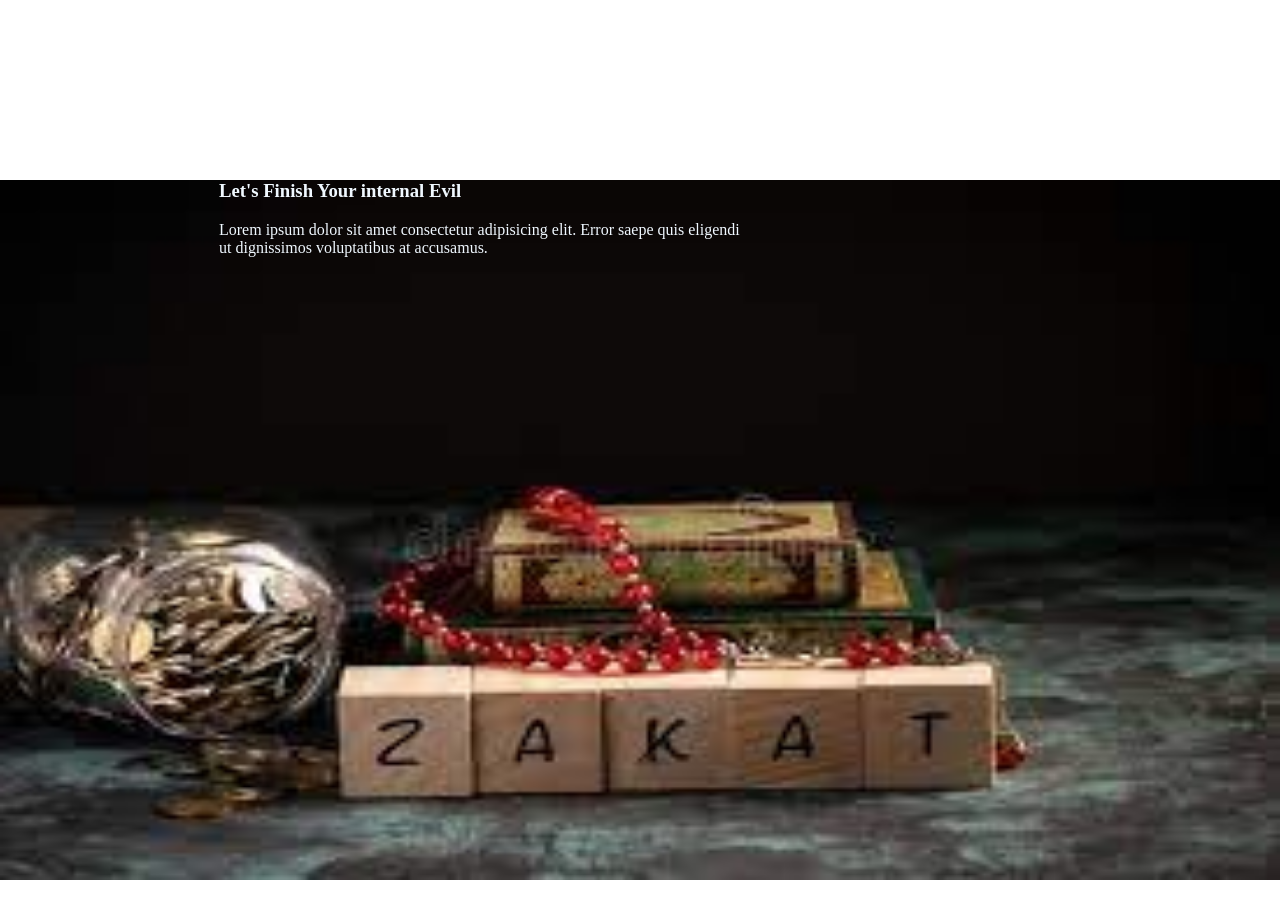
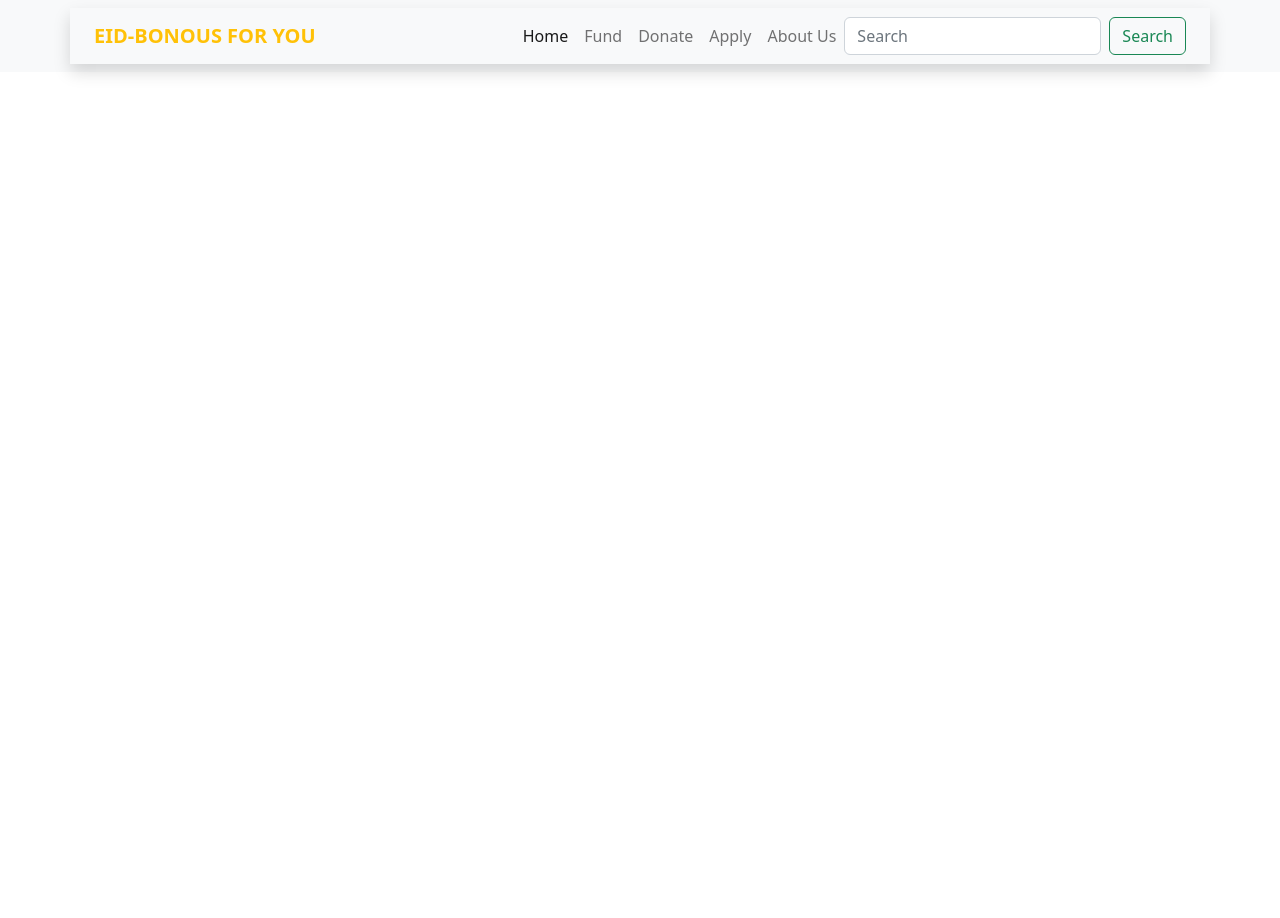
Before and after one commit to Md-Mubarak-Hossain/eidZakat, a plain HTML site: page index.html in a window 1280 px wide. After the commit the page ends 800 px from the top, so only its background shows below. Drawn offline with nearby package versions, Linux system fonts and the light colour scheme; grey boxes are pictures that could not be loaded.

Commit message:
navbar section added

```diff
--- a/index.html
+++ b/index.html
@@ -1,31 +1,56 @@
-<!DOCTYPE html>
+<!doctype html>
 <html lang="en">
 
 <head>
-    <meta charset="UTF-8">
-    <meta http-equiv="X-UA-Compatible" content="IE=edge">
-    <meta name="viewport" content="width=device-width, initial-scale=1.0">
-    <title>EID ZAKAT</title>
-    <link rel="stylesheet" href="styles/style.css">
-
+    <meta charset="utf-8">
+    <meta name="viewport" content="width=device-width, initial-scale=1">
+    <title>Bootstrap demo</title>
+    <link href="https://cdn.jsdelivr.net/npm/bootstrap@5.2.0/dist/css/bootstrap.min.css" rel="stylesheet"
+        integrity="sha384-gH2yIJqKdNHPEq0n4Mqa/HGKIhSkIHeL5AyhkYV8i59U5AR6csBvApHHNl/vI1Bx" crossorigin="anonymous">
 </head>
 
 <body>
-    <section class="zakat-container">
-        <article class="zakat-info">
-            <h1 class="title-zakat">Let's Finish Your internal Evil</h1>
-            <p>Lorem ipsum dolor sit amet consectetur adipisicing elit. Error saepe quis eligendi ut dignissimos
-                voluptatibus at accusamus.</p>
-            <a href="" class="donate-button"></a>
-        </article>
+    <section class="bg-light container-fluid p-2 sticky-top">
+        <header class="container shadow">
+            <nav class="navbar navbar-expand-lg">
+                <div class="container-fluid">
+                    <button class="navbar-toggler" type="button" data-bs-toggle="collapse" data-bs-target="#EidZakat"
+                        aria-controls="navbarSupportedContent" aria-expanded="false" aria-label="Toggle navigation">
+                        <span class="navbar-toggler-icon text-warning fw-bold"></span>
+                    </button>
+                    <a class="navbar-brand text-uppercase display-3 text-warning fw-bold" href="#">Eid-Bonous For
+                        You</a>
+                    <div class="collapse navbar-collapse" id="EidZakat">
+                        <ul class="navbar-nav ms-auto mb-2 mb-lg-0">
+                            <li class="nav-item">
+                                <a class="nav-link active" aria-current="page" href="#">Home</a>
+                            </li>
+                            <li class="nav-item">
+                                <a class="nav-link" href="#">Fund</a>
+                            </li>
+                            <li class="nav-item">
+                                <a class="nav-link" href="#">Donate</a>
+                            </li>
+                            <li class="nav-item">
+                                <a class="nav-link" href="#">Apply</a>
+                            </li>
+                            <li class="nav-item">
+                                <a class="nav-link" href="#">About Us</a>
+                            </li>
+                        </ul>
+                        <form class="d-flex" role="search">
+                            <input class="form-control me-2" type="search" placeholder="Search" aria-label="Search">
+                            <button class="btn btn-outline-success" type="submit">Search</button>
+                        </form>
+                    </div>
+                </div>
+            </nav>
+
+        </header>
     </section>
-    <div class="">
-        <iframe
-            src="https://www.facebook.com/plugins/post.php?href=https%3A%2F%2Fweb.facebook.com%2Fpermalink.php%3Fstory_fbid%3Dpfbid02GRdWsYu8dtj1HtcnkFyBdyS4kgyZTiU3JY2KEksXTGkS4Z61EF64SzA4ZS8LW749l%26id%3D100043201505625&show_text=true&width=500"
-            width="500" height="508" style="border:none;overflow:hidden" scrolling="no" frameborder="0"
-            allowfullscreen="true"
-            allow="autoplay; clipboard-write; encrypted-media; picture-in-picture; web-share"></iframe>
-    </div>
+    <script src="https://cdn.jsdelivr.net/npm/bootstrap@5.2.0/dist/js/bootstrap.bundle.min.js"
+        integrity="sha384-A3rJD856KowSb7dwlZdYEkO39Gagi7vIsF0jrRAoQmDKKtQBHUuLZ9AsSv4jD4Xa"
+        crossorigin="anonymous"></script>
 </body>
 
 </html>
--- a/styles/style.css
+++ /dev/null
@@ -1,24 +0,0 @@
-body {
-    margin: 0;
-}
-
-.zakat-container {
-    background-image: url(/images/banner-1.jpg);
-    width: 100%;
-    height: 700px;
-    background-repeat: no-repeat;
-    background-size: 100% 100%;
-    background-color: rebeccapurple;
-    background-position: top right;
-}
-
-.zakat-info {
-    margin-top: 180px;
-    margin-left: 219px;
-    width: 526px;
-    color: aliceblue;
-    width:
-
-}
-
-.title-zakat {}
```
